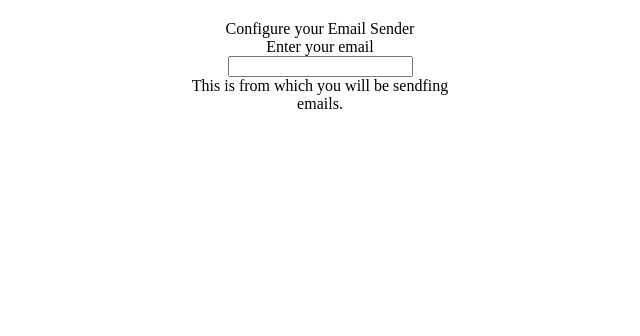
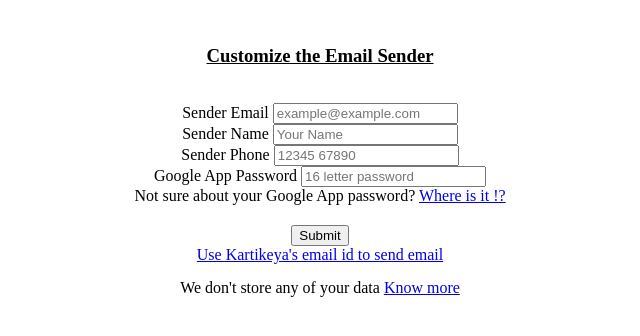
Before and after one commit to hi-Kartik2004/email-sender, a PHP site: page /pages/login.php in a window 1280 px wide. Shown: the top 336 px of the page, without its empty margins (320-960 px from the left). Run offline with PHP 8.4, Linux system fonts and the light colour scheme.

Commit message:
Modified version of previous mail sender

```diff
--- a/pages/login.php
+++ b/pages/login.php
@@ -1,25 +1,50 @@
+<?php
+
+?>
+
+
+<br>
 <center>
-    <div style="margin-top : 20px;">
-        <div class="card border-info mb-3" style="max-width: 18rem;">
-            <div class="card-header">Configure your Email Sender</div>
-            <div class="card-body">
-                <!-- <h5 class="card-title">Info card title</h5>
-                <p class="card-text">Some quick example text to build on the card title and make up the bulk of the card's content.</p> -->
 
-                <div class="row g-3 align-items-center">
-                    <div class="col-auto">
-                        <label for="inputPassword6" class="col-form-label">Enter your email</label>
-                    </div>
-                    <div class="col-auto">
-                        <input type="password" id="inputPassword6" class="form-control" aria-describedby="passwordHelpInline">
-                    </div>
-                    <div class="col-auto">
-                        <span id="passwordHelpInline" class="form-text">
-                            This is from which you will be sendfing emails.
-                        </span>
-                    </div>
+    <div class="card text-center" style="width: 28rem; flex-direction:row">
+        <div class="card-body">
+            <h3 class="card-title"><u>Customize the Email Sender</u></h3>
+            <br>
+            <form method="post" action="">
+                <div class="mb-3">
+                    <label for="exampleInputEmail1" class="form-label">Sender Email</label>
+                    <input type="email" class="form-control" required placeholder="example@example.com" id="exampleInputEmail1" name="senderEmail" aria-describedby="emailHelp">
+                    <!-- <div id="emailHelp" class="form-text">We never store your data</div> -->
                 </div>
-            </div>
+                <div class="mb-3">
+                    <label for="exampleInputEmail1" class="form-label">Sender Name</label>
+                    <input type="text" placeholder="Your Name" required name="senderName" class="form-control" id="exampleInputEmail1" aria-describedby="emailHelp">
+                    <!-- <div id="emailHelp" class="form-text">We never store your data</div> -->
+                </div>
+                <div class="mb-3">
+                    <label for="exampleInputEmail1" class="form-label">Sender Phone</label>
+                    <input type="text" name="senderPhone" required minlength="10" maxlength="10" class="form-control" id="exampleInputEmail1" placeholder="12345 67890" aria-describedby="emailHelp">
+                    <!-- <div id="emailHelp" class="form-text">We never store your data</div> -->
+                </div>
+                <div class="mb-3">
+                    <label for="exampleInputPassword1" class="form-label">Google App Password</label>
+                    <input type="password" class="form-control" minlength="16" maxlength="16" required id="exampleInputPassword1" placeholder="16 letter password" name="senderPassword">
+                    <div id="emailHelp" class="form-text">Not sure about your Google App password? <a href="https://www.youtube.com/watch?v=J4CtP1MBtOE">Where is it !?</a></div>
+
+                </div>
+
+                <div class="d-flex" style="flex-direction:column; margin-top:20px;">
+                    <button type="submit" class="btn btn-success">Submit</button>
+                    <br>
+                    <a href="?auth=0" class="btn btn-secondary">Use Kartikeya's email id to send email</a>
+                </div>
+                <div id="emailHelp" style="margin-top:15px;" class="form-text">We don't store any of your data <a href="https://github.com/hi-Kartik2004/email-sender">Know more</a></div>
+
+            </form>
+
+            <!-- <p class="card-text">With supporting text below as a natural lead-in to additional content.</p> -->
+            <!-- <a href="#" class="btn btn-primary">Go somewhere</a> -->
         </div>
     </div>
+
 </center>
```
Also changed, not shown: index.php (+51 -8 lines), pages/email_page.php (+16 -6 lines), php/send_code.php (+18 -12 lines).
